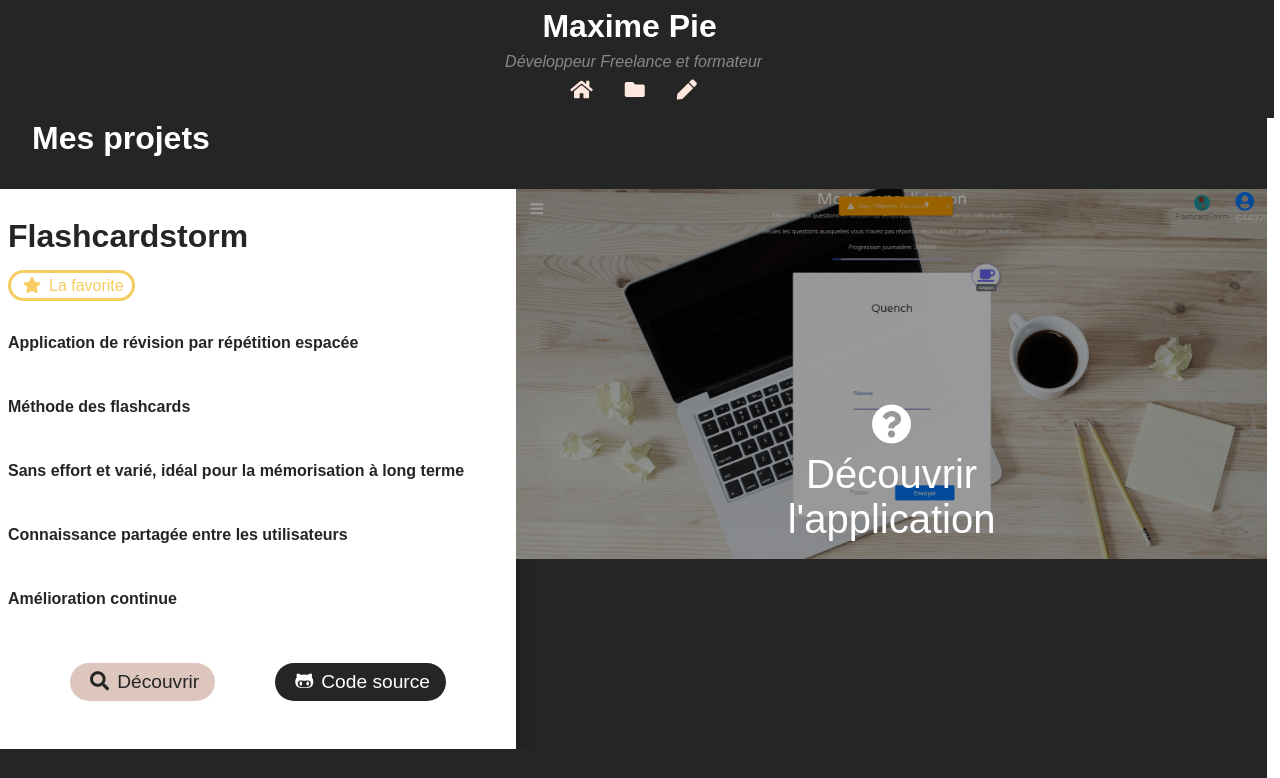
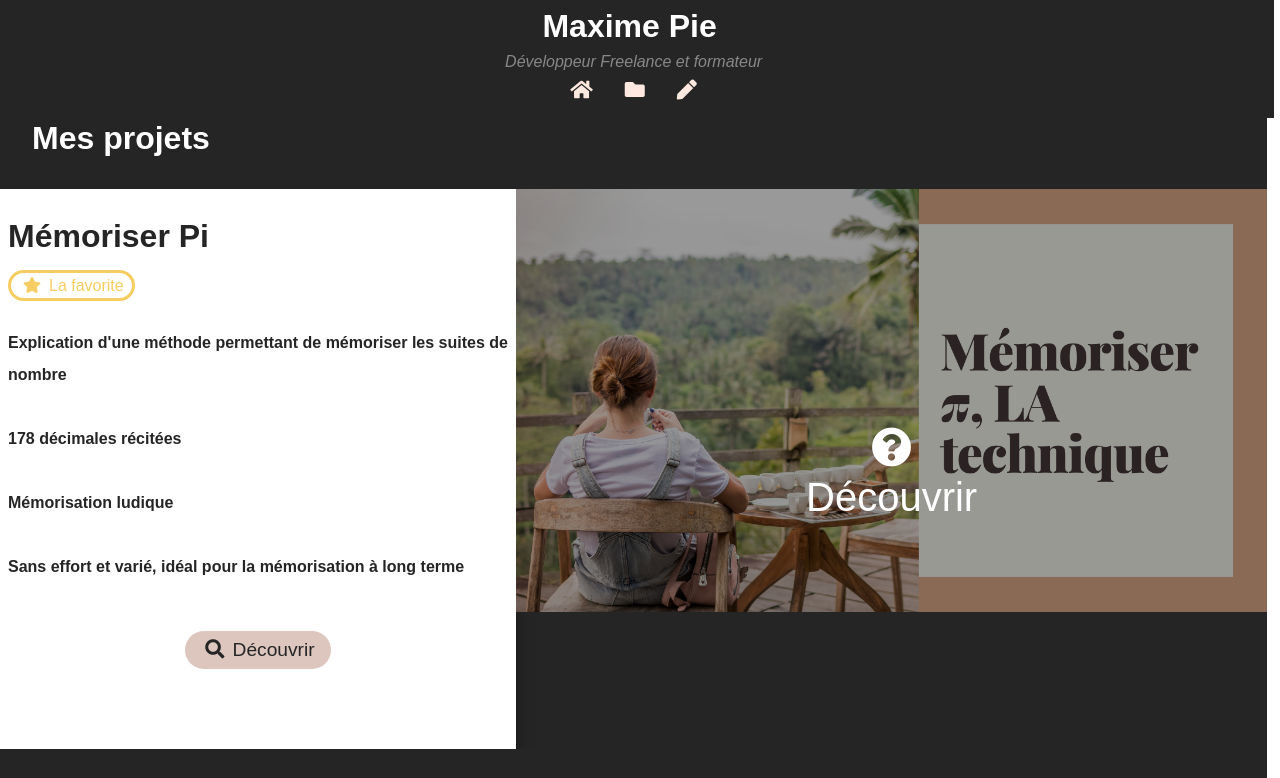
Before and after one commit to MaximePie/maximepieGatsby, a Gatsby site: page /myProjects in a window 1280 px wide. Shown: the top 778 px of the page. Built offline with nearby package versions, Linux system fonts and the light colour scheme; Gatsby itself is replaced by a stand-in of ours.

Commit message:
feat: Add new project system to centralize it into a data file

```diff
--- a/src/components/Project.jsx
+++ b/src/components/Project.jsx
@@ -4,7 +4,9 @@ import Collapsible from "react-collapsible";
 import Button from './atoms/Button';
 import Image from "./image";
 
-export default function Project({title, description, imageName, githubLink, applicationLink, badge, isPreview}) {
+export default function Project({project}) {
+
+  const {title, description, imageName, githubLink, applicationLink, badge, isPreview} = project;
 
   // const isMobile = React.useContext(viewportContext);
   const isMobile = false;
@@ -78,21 +80,16 @@ export default function Project({title, description, imageName, githubLink, appl
           {applicationLink && (
             <a href={applicationLink} className="Project__image-action">
               <i className="fas fa-question-circle Project__image-action-icon"/>
-              Découvrir l'application
+              Découvrir
             </a>
           )}
           {isPreview && (
-            <a href={"/contact"} className="Project__image-action Project__image-action--preview">
+            <a href={"/ContactPage"} className="Project__image-action Project__image-action--preview">
               <i className="fas fa-play Project__image-action-icon"/>
               Me contacter
             </a>
           )}
         </div>
-        {/*<img*/}
-        {/*  src={imagePath}*/}
-        {/*  alt={"Image de présentation de " + title}*/}
-        {/*  className={"Project__image " + (!applicationLink && "Project__image--no-link")}*/}
-        {/*/>*/}
         <Image imageName={imageName}/>
       </div>
     </div>
--- a/src/components/image.js
+++ b/src/components/image.js
@@ -16,6 +16,13 @@ import Img from "gatsby-image"
 const Image = ({imageName}) => {
   const data = useStaticQuery(graphql`
     query {
+      pi: file(relativePath: { eq: "pi.png" }) {
+        childImageSharp {
+          fluid(maxWidth: 420) {
+            ...GatsbyImageSharpFluid
+          }
+        }
+      }
       projectsImage: file(relativePath: { eq: "projects.png" }) {
         childImageSharp {
           fluid(maxWidth: 420) {
@@ -69,6 +76,8 @@ const Image = ({imageName}) => {
   `);
 
   switch (imageName) {
+    case 'pi':
+      return <Img fluid={data.pi.childImageSharp.fluid} />;
     case 'projects':
       return <Img fluid={data.projectsImage.childImageSharp.fluid} />;
     case 'courses':
--- /dev/null
+++ b/src/data/projects.js
@@ -0,0 +1,73 @@
+// This file will contain all projects data so we can centralize them
+
+import React from "react";
+
+const projects = [
+  {
+    title: "Mémoriser Pi",
+    description: [
+      "Explication d'une méthode permettant de mémoriser les suites de nombre",
+      "178 décimales récitées",
+      "Mémorisation ludique",
+      "Sans effort et varié, idéal pour la mémorisation à long terme",
+    ],
+    applicationLink: "https://youtu.be/VnljKZgF9P4",
+    badge: "La favorite",
+    imageName: 'pi',
+  },
+  {
+    title: "Flashcardstorm",
+    description: [
+      "Application de révision par répétition espacée",
+      "Méthode des flashcards",
+      "Sans effort et varié, idéal pour la mémorisation à long terme",
+      "Connaissance partagée entre les utilisateurs",
+      "Amélioration continue",
+    ],
+    applicationLink: "https://flashcardstorm.herokuapp.com/",
+    badge: "L'oubliée",
+    githubLink: "https://github.com/MaximePie/Flashcardstorm",
+    imageName: 'flashcardstorm',
+  },
+  {
+    title: "EducHub GIPSI",
+    description: [
+      "Freins à l'éducation",
+      "Apprivoiser et comprendre l'ergonomie éducative",
+      "Découvrir les bonnes pratiques pédagogiques",
+      "Libérer son cerveau"
+    ],
+    applicationLink: "http://educhub.herokuapp.com/",
+    badge: "La révolutionnaire",
+    githubLink: "https://github.com/MaximePie/GIPSI",
+    imageName: 'educhub'
+  },
+  {
+    title: "Sandbox Simgame",
+    description: [
+      "TP interactif d'apprentissage en autonomie",
+      "HTML, CSS, Javascript, Symfony, SQL, GIT",
+      "Apprentissage en pente douce",
+      "Suivi individuels avec relecture de code",
+    ],
+    applicationLink: "",
+    badge: "L'inspirante",
+    githubLink: "https://gitlab.com/Chatmalow/sandbox_simgame",
+    imageName: 'sandboxsimgame',
+  },
+  {
+    title: "Votre projet ?",
+    description: [
+      "Vous cherchez à faire développer un projet ?",
+      "Site web ou application sur mesure",
+      "Adapté au responsive design sur tous les formats",
+      "Tarif complètement adapté au besoin",
+      "Demandez un devis gratuitement",
+    ],
+    badge: "La mystérieuse",
+    imageName: 'clientproject',
+    isPreview: true,
+  }
+];
+
+export { projects };
--- a/src/pages/myProjects.jsx
+++ b/src/pages/myProjects.jsx
@@ -3,6 +3,7 @@ import React from 'react';
 import Project from '../components/Project';
 import Layout from "../components/layout";
 import SEO from "../components/seo";
+import { projects } from "../data/projects";
 
 export default function MyProjects() {
   return (
@@ -11,59 +12,9 @@ export default function MyProjects() {
       <div className="ProjectsList">
         <h1 className="ProjectsList__title">Mes projets</h1>
         <div>
-          <Project
-            title="Flashcardstorm"
-            description={[
-              "Application de révision par répétition espacée",
-              "Méthode des flashcards",
-              "Sans effort et varié, idéal pour la mémorisation à long terme",
-              "Connaissance partagée entre les utilisateurs",
-              "Amélioration continue",
-            ]}
-            applicationLink="https://flashcardstorm.herokuapp.com/"
-            badge="La favorite"
-            githubLink="https://github.com/MaximePie/Flashcardstorm"
-            imageName='flashcardstorm'
-          />
-          <Project
-            title="EducHub GIPSI"
-            description={[
-              "Freins à l'éducation",
-              "Apprivoiser et comprendre l'ergonomie éducative",
-              "Découvrir les bonnes pratiques pédagogiques",
-              "Libérer son cerveau"
-            ]}
-            applicationLink="http://educhub.herokuapp.com/"
-            badge="La révolutionnaire"
-            githubLink="https://github.com/MaximePie/GIPSI"
-            imageName={'educhub'}
-          />
-          <Project
-            title="Sandbox Simgame"
-            description={[
-              "TP interactif d'apprentissage en autonomie",
-              "HTML, CSS, Javascript, Symfony, SQL, GIT",
-              "Apprentissage en pente douce",
-              "Suivi individuels avec relecture de code",
-            ]}
-            applicationLink=""
-            badge="L'inspirante"
-            githubLink="https://gitlab.com/Chatmalow/sandbox_simgame"
-            imageName={'sandboxsimgame'}
-          />
-          <Project
-            title="Votre projet ?"
-            description={[
-              "Vous cherchez à faire développer un projet ?",
-              "Site web ou application sur mesure",
-              "Adapté au responsive design sur tous les formats",
-              "Tarif complètement adapté au besoin",
-              "Demandez un devis gratuitement",
-            ]}
-            badge="La mystérieuse"
-            imageName={'clientproject'}
-            isPreview
-          />
+          {projects.map(project => (
+            <Project project={project}/>
+          ))}
         </div>
       </div>
     </Layout>
```
Also changed, not shown: src/images/pi.png (added).
